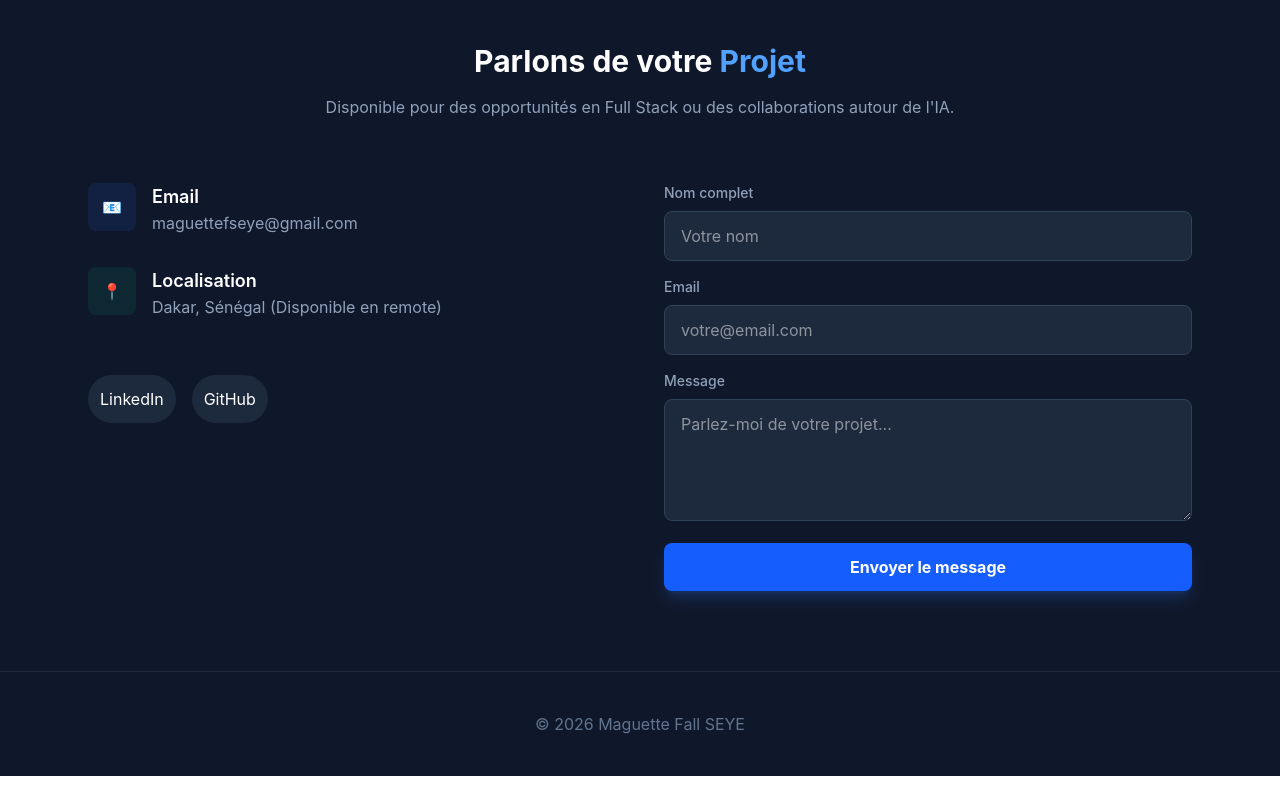
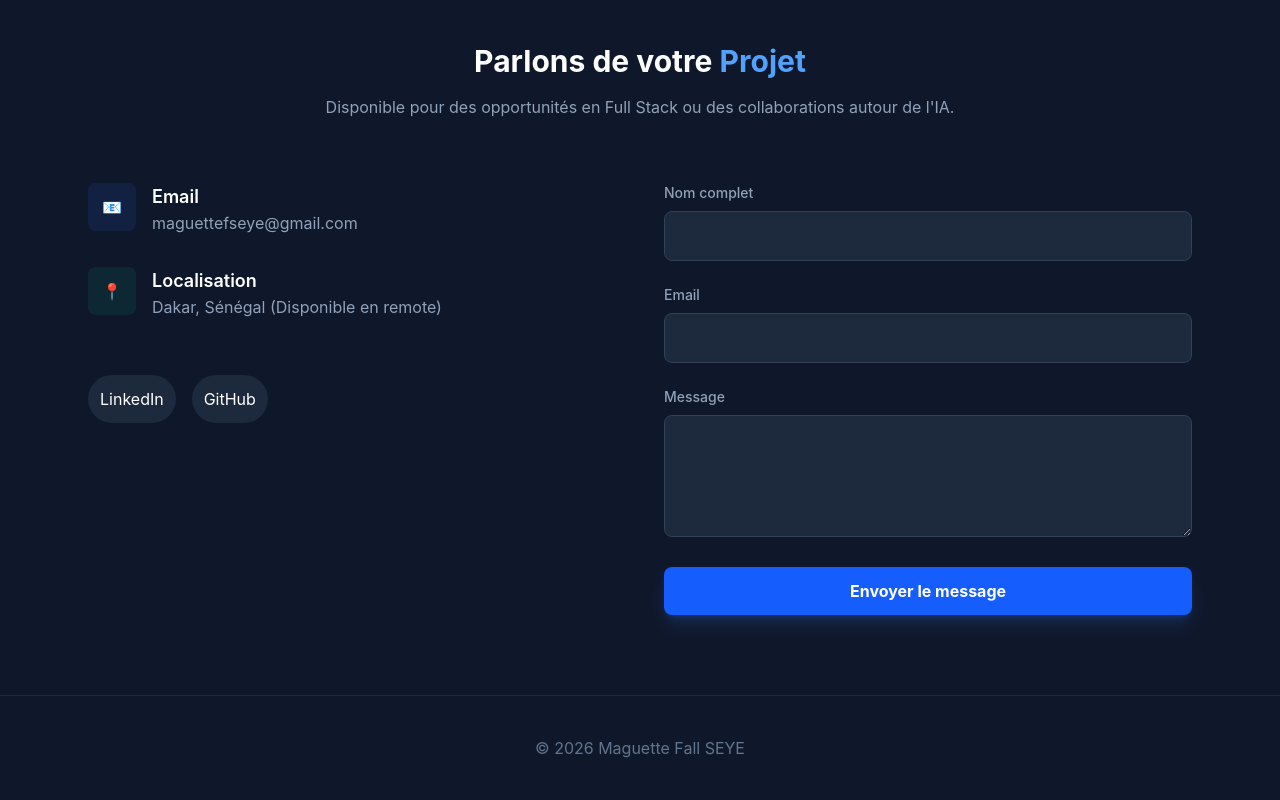
Before and after one commit to mafallseye/my-portfolio, a Vue app: page / in a window 1280 px wide. Shown: the part 2952-3752 px from the top of the page. Before the commit the page ends 3728 px from the top, so only its background shows below. Built offline with nearby package versions, Linux system fonts and the light colour scheme.

Commit message:
first commit

```diff
--- a/src/components/Contact.vue
+++ b/src/components/Contact.vue
@@ -41,29 +41,30 @@
           name="contact"
           method="POST"
           data-netlify="true"
-        class="space-y-4"
         >
+          <!-- Cette ligne est invisible mais indispensable pour Netlify -->
+          <input type="hidden" name="form-name" value="contact" />
+
+          <div class="grid grid-cols-1 gap-6">
             <div>
               <label class="block text-sm font-medium text-slate-400 mb-2">Nom complet</label>
-      <input type="text" name="name" required class="w-full bg-slate-800 border border-slate-700 rounded-lg px-4 py-3 focus:outline-none focus:border-blue-500 transition-colors" placeholder="Votre nom">
+              <input type="text" name="name" required class="w-full bg-slate-800 border border-slate-700 rounded-lg px-4 py-3 text-white focus:outline-none focus:border-blue-500">
             </div>
 
             <div>
               <label class="block text-sm font-medium text-slate-400 mb-2">Email</label>
-      <input type="email" name="_replyto" required class="w-full bg-slate-800 border border-slate-700 rounded-lg px-4 py-3 focus:outline-none focus:border-blue-500 transition-colors" placeholder="votre@email.com">
+              <input type="email" name="email" required class="w-full bg-slate-800 border border-slate-700 rounded-lg px-4 py-3 text-white focus:outline-none focus:border-blue-500">
             </div>
 
             <div>
               <label class="block text-sm font-medium text-slate-400 mb-2">Message</label>
-      <textarea name="message" rows="4" required class="w-full bg-slate-800 border border-slate-700 rounded-lg px-4 py-3 focus:outline-none focus:border-blue-500 transition-colors" placeholder="Parlez-moi de votre projet..."></textarea>
+              <textarea name="message" rows="4" required class="w-full bg-slate-800 border border-slate-700 rounded-lg px-4 py-3 text-white focus:outline-none focus:border-blue-500"></textarea>
             </div>
-
-    <!-- Champ caché pour éviter le spam -->
-    <input type="text" name="_gotcha" style="display:none">
 
             <button type="submit" class="w-full py-3 bg-blue-600 hover:bg-blue-700 rounded-lg font-bold shadow-lg shadow-blue-500/20 transition-all">
               Envoyer le message
             </button>
+          </div>
         </form>
       </div>
     </div>
@@ -71,7 +72,5 @@
 </template>
 
 <script setup>
-const handleSubmit = () => {
-  alert("Merci ! Ce formulaire est prêt à être relié à un service comme Formspree ou un backend Laravel.");
-};
+// On laisse le script vide pour ne pas interférer avec l'envoi HTML standard
 </script>
```
Lines whose indentation alone changed are shown as unchanged.
